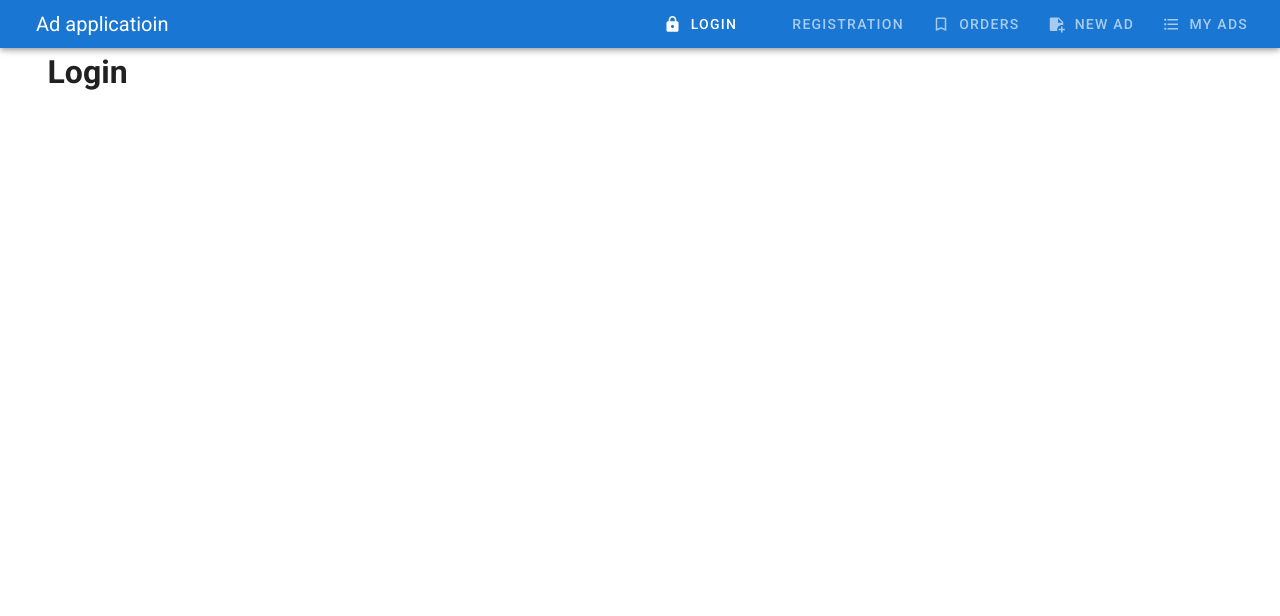
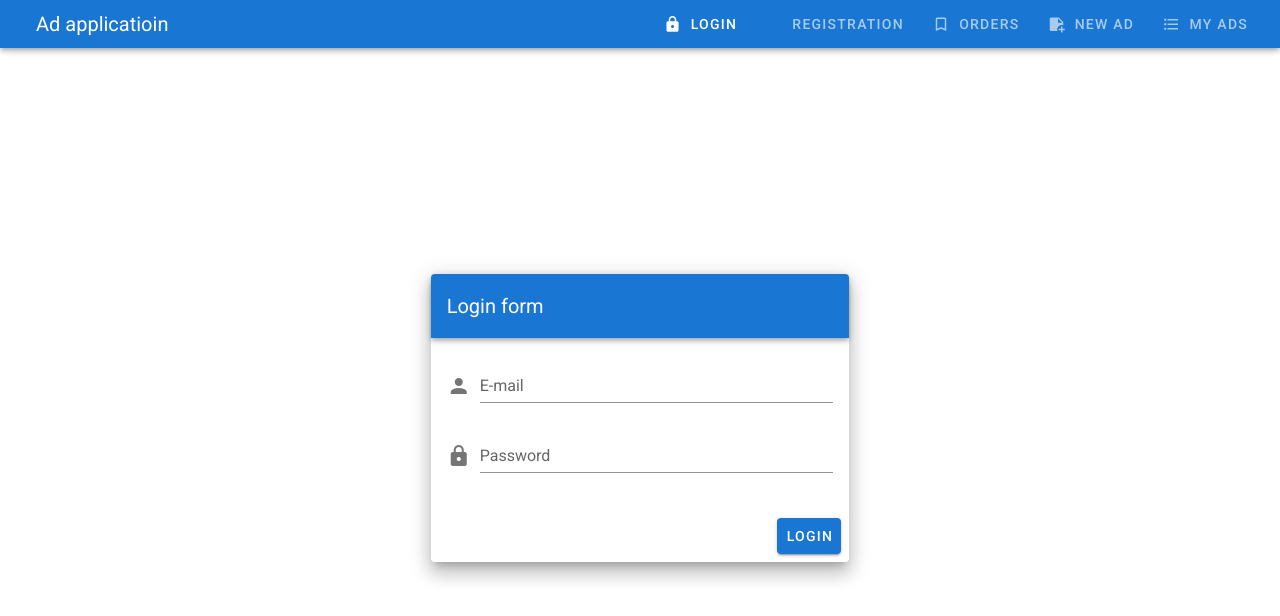
Before and after one commit to asassinev/app-train, a Vue app: page /login in a window 1280 px wide. Shown: the top 616 px of the page. Built offline with nearby package versions, Linux system fonts and the light colour scheme.

Commit message:
created-login-page

```diff
--- a/package.json
+++ b/package.json
@@ -11,6 +11,7 @@
     "core-js": "^3.6.5",
     "vue": "^2.6.11",
     "vue-router": "^3.2.0",
+    "vuelidate": "^0.7.6",
     "vuetify": "^2.4.2",
     "vuex": "^3.4.0"
   },
--- a/src/components/Auth/Login.vue
+++ b/src/components/Auth/Login.vue
@@ -1,18 +1,92 @@
 <template>
-    <v-container>
-        <v-layout row>
-            <v-flex xs12>
-                <h1>Login</h1>
-            </v-flex>
-        </v-layout>
-    </v-container>
+  <v-container fluid fill-height>
+      <v-layout align-center justify-center>
+          <v-flex xs12 sm8 md4>
+            <v-card class="elevation-12">
+              <v-toolbar dark color="primary">
+                <v-toolbar-title>
+                  Login form
+                </v-toolbar-title>
+                <v-spacer></v-spacer>
+              </v-toolbar>
+              <v-card-text>
+                <v-form>
+                  <v-text-field
+                    type="email"
+                    prepend-icon="mdi-account"
+                    v-model="email"
+                    :error-messages="emailErrors"
+                    label="E-mail"
+                    required
+                    @input="$v.email.$touch()"
+                    @blur="$v.email.$touch()"
+                  ></v-text-field>
+                  <v-text-field
+                    prepend-icon="mdi-lock"
+                    name="password"
+                    label="Password"
+                    id="password"
+                    type="password"
+                    v-model="password"
+                    required
+                    @input="$v.password.$touch()"
+                    @blur="$v.password.$touch()"
+                    :error-messages="passwordErrors"
+                  ></v-text-field>
+                </v-form>
+              </v-card-text>
+              <v-card-actions>
+                <v-spacer></v-spacer>
+                <v-btn
+                  color="primary"
+                  @click="onSubmit"
+                >login</v-btn>
+              </v-card-actions>
+            </v-card>
+          </v-flex>
+      </v-layout>
+  </v-container>
 </template>
 
 <script>
+import { validationMixin } from 'vuelidate'
+import { required, minLength, email } from 'vuelidate/lib/validators'
+
 export default {
+  mixins: [validationMixin],
+  validations: {
+    email: { required, email },
+    password: { required, minLength: minLength(6) }
+  },
   data () {
     return {
-
+      email: '',
+      password: '',
+      counter: ''
+    }
+  },
+  computed: {
+    passwordErrors () {
+      const errors = []
+      if (!this.$v.password.$dirty) return errors
+      !this.$v.password.minLength && errors.push('Min length length 6 characters.')
+      !this.$v.password.required && errors.push('Password is required.')
+      return errors
+    },
+    emailErrors () {
+      const errors = []
+      if (!this.$v.email.$dirty) return errors
+      !this.$v.email.email && errors.push('Must be valid e-mail')
+      !this.$v.email.required && errors.push('E-mail is required')
+      return errors
+    }
+  },
+  methods: {
+    onSubmit () {
+      this.$v.$touch()
+      if (!this.$v.$invalid) {
+        console.log({ email: this.email, password: this.password })
+      }
     }
   }
 }
--- a/src/main.js
+++ b/src/main.js
@@ -1,8 +1,11 @@
 import Vue from 'vue'
-import App from './App.vue'
 import router from './router'
 import store from './store'
 import vuetify from './plugins/vuetify'
+import Vuelidate from 'vuelidate'
+import App from './App.vue'
+
+Vue.use(Vuelidate)
 
 Vue.config.productionTip = false
 
```
Also changed, not shown: 1 other file (tests, documents, lock files or other folders).
